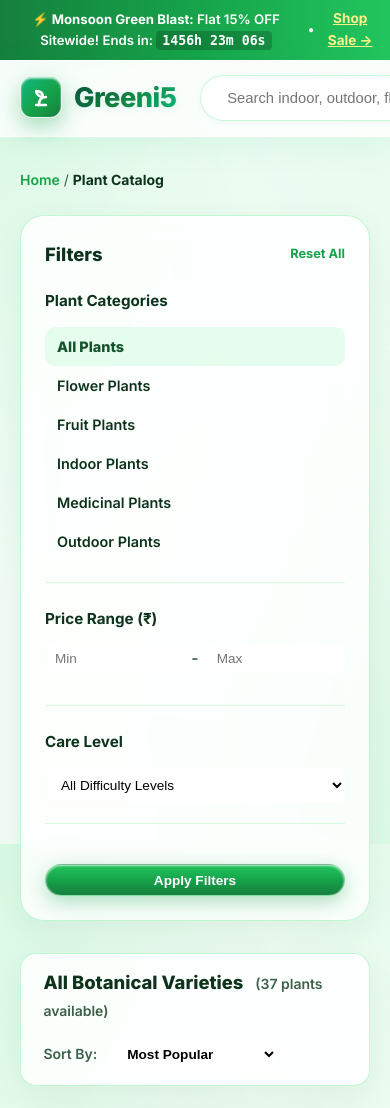
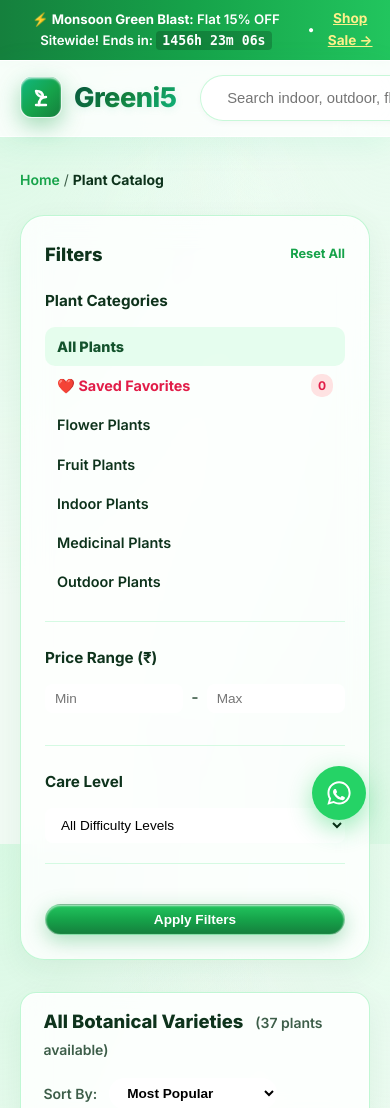
Before and after one commit to krishnavamsi1201/greeni5, a Flask app: page /catalog in a window 390 px wide; the page is wider, and only the part inside the window is pictured. Shown: the top 1108 px of that part. Run offline with Flask 3, Linux system fonts and the light colour scheme; data comes from the database, SQL or seed files in the repository; both versions use the stored data as it was after the commit.

Commit message:
Fix cart quantity buttons, add catalog wishlist filter, mobile user menu, and floating WhatsApp support

```diff
--- a/static/css/style.css
+++ b/static/css/style.css
@@ -1397,3 +1397,35 @@ img {
   .stepper-line { display: none; }
   .footer-grid { grid-template-columns: 1fr; }
 }
+
+/* Floating WhatsApp Support Button */
+.floating-whatsapp-btn {
+  position: fixed;
+  bottom: 24px;
+  right: 24px;
+  width: 54px;
+  height: 54px;
+  background: #25d366;
+  border-radius: 50%;
+  display: flex;
+  align-items: center;
+  justify-content: center;
+  box-shadow: 0 8px 24px rgba(37, 211, 102, 0.45);
+  z-index: 99999;
+  transition: all 0.3s cubic-bezier(0.16, 1, 0.3, 1);
+  text-decoration: none;
+}
+
+.floating-whatsapp-btn:hover {
+  transform: scale(1.1) translateY(-3px);
+  box-shadow: 0 12px 28px rgba(37, 211, 102, 0.6);
+  background: #20ba59;
+}
+
+/* Mobile user dropdown toggle */
+.user-menu-wrap.open .dropdown-menu {
+  display: block !important;
+  opacity: 1 !important;
+  pointer-events: auto !important;
+  transform: translateY(0) !important;
+}
--- a/static/js/main.js
+++ b/static/js/main.js
@@ -165,9 +165,74 @@ document.addEventListener("DOMContentLoaded", () => {
       if (list.length === 0) {
         e.preventDefault();
         window.showToast("Your wishlist is currently empty! Click ❤️ on any plant to save it.", "warning", false);
+      } else if (window.location.pathname.includes("/catalog")) {
+        e.preventDefault();
+        window.location.hash = "wishlist";
+        applyWishlistFilter();
       }
-      // If items exist and we are on catalog, scroll to first saved or filter
     });
+  }
+
+  // Wishlist Filter on Catalog Page
+  function applyWishlistFilter() {
+    const list = getWishlist();
+    const productCards = document.querySelectorAll(".product-grid .product-card");
+    const countSpan = document.getElementById("wishlist-filter-count");
+    if (countSpan) countSpan.textContent = list.length;
+
+    const filterBtn = document.getElementById("filter-wishlist-btn");
+    const isWishlistActive = window.location.hash === "#wishlist" || (filterBtn && filterBtn.classList.contains("active"));
+
+    if (filterBtn) {
+      if (isWishlistActive) {
+        filterBtn.classList.add("active");
+        filterBtn.style.background = "#fee2e2";
+      } else {
+        filterBtn.classList.remove("active");
+        filterBtn.style.background = "";
+      }
+    }
+
+    if (isWishlistActive) {
+      let matched = 0;
+      productCards.forEach(card => {
+        const pid = card.id ? card.id.replace("plant-", "") : "";
+        if (list.includes(pid)) {
+          card.style.display = "";
+          matched++;
+        } else {
+          card.style.display = "none";
+        }
+      });
+      if (matched === 0 && list.length > 0) {
+        window.showToast("Saved plants may be on other category pages or out of stock.", "info", false);
+      }
+    }
+  }
+
+  const filterWishlistBtn = document.getElementById("filter-wishlist-btn");
+  if (filterWishlistBtn) {
+    filterWishlistBtn.addEventListener("click", (e) => {
+      e.preventDefault();
+      const list = getWishlist();
+      if (list.length === 0) {
+        window.showToast("Your favorites list is empty! Click ❤️ on any plant to save it.", "warning", false);
+        return;
+      }
+      if (window.location.hash === "#wishlist") {
+        history.pushState("", document.title, window.location.pathname + window.location.search);
+        document.querySelectorAll(".product-grid .product-card").forEach(c => c.style.display = "");
+        filterWishlistBtn.classList.remove("active");
+        filterWishlistBtn.style.background = "";
+      } else {
+        window.location.hash = "wishlist";
+        applyWishlistFilter();
+      }
+    });
+  }
+
+  if (window.location.hash === "#wishlist") {
+    applyWishlistFilter();
   }
 
   updateWishlistBadge();
@@ -328,6 +393,9 @@ document.addEventListener("DOMContentLoaded", () => {
 
   // 6. Quantity Stepper Controls
   document.querySelectorAll(".qty-btn").forEach(btn => {
+    // If it's a submit button inside a form (e.g. cart page update_cart), allow standard form submission!
+    if (btn.type === "submit") return;
+
     btn.addEventListener("click", (e) => {
       e.preventDefault();
       const parent = btn.parentElement;
@@ -346,6 +414,19 @@ document.addEventListener("DOMContentLoaded", () => {
       input.dispatchEvent(new Event("change"));
     });
   });
+
+  // Mobile User Dropdown Menu Toggle
+  const userMenuBtn = document.querySelector(".user-menu-btn");
+  const userMenuWrap = document.querySelector(".user-menu-wrap");
+  if (userMenuBtn && userMenuWrap) {
+    userMenuBtn.addEventListener("click", (e) => {
+      e.stopPropagation();
+      userMenuWrap.classList.toggle("open");
+    });
+    document.addEventListener("click", () => {
+      userMenuWrap.classList.remove("open");
+    });
+  }
 
   // 7. Saved Address autofill on checkout page
   const addressSelect = document.getElementById("saved-address-selector");
--- a/templates/base.html
+++ b/templates/base.html
@@ -237,6 +237,18 @@
     </div>
   </footer>
 
+  <!-- Floating WhatsApp Support Button -->
+  <a href="https://wa.me/919876543210?text=Hello%20Greeni5!%20I%20have%20a%20question%20about%20your%20plants."
+     target="_blank"
+     rel="noopener noreferrer"
+     class="floating-whatsapp-btn"
+     title="Chat with Botanical Expert on WhatsApp"
+     aria-label="Chat on WhatsApp">
+    <svg width="28" height="28" viewBox="0 0 24 24" fill="#ffffff">
+      <path d="M12.04 2c-5.46 0-9.91 4.45-9.91 9.91 0 1.75.46 3.45 1.32 4.95L2.05 22l5.25-1.38c1.45.79 3.08 1.21 4.74 1.21 5.46 0 9.91-4.45 9.91-9.91 0-2.65-1.03-5.14-2.9-7.01A9.82 9.82 0 0 0 12.04 2m.01 1.67c2.2 0 4.26.86 5.82 2.42a8.23 8.23 0 0 1 2.41 5.83c0 4.54-3.7 8.24-8.24 8.24-1.48 0-2.93-.4-4.2-1.15l-.3-.18-3.12.82.83-3.04-.2-.31a8.19 8.19 0 0 1-1.26-4.38c0-4.54 3.7-8.24 8.24-8.24m4.52 11.66c-.25-.13-1.47-.72-1.7-.81-.23-.08-.39-.13-.56.13-.17.25-.64.81-.79.97-.14.17-.29.19-.54.06-.25-.13-1.06-.39-2.02-1.24-.74-.66-1.25-1.48-1.39-1.73-.14-.25-.02-.39.11-.51.11-.11.25-.29.37-.44.13-.14.17-.25.25-.42.08-.17.04-.31-.02-.44-.06-.13-.56-1.35-.77-1.85-.2-.49-.41-.42-.56-.43h-.48c-.17 0-.44.06-.67.31-.23.25-.88.86-.88 2.1 0 1.24.9 2.44 1.03 2.61.13.17 1.78 2.71 4.3 3.8 2.53 1.09 2.53.73 2.98.68.46-.04 1.47-.6 1.68-1.18.21-.58.21-1.08.15-1.18-.06-.1-.23-.17-.48-.29z"/>
+    </svg>
+  </a>
+
   <script src="https://unpkg.com/lucide@latest"></script>
   <script src="{{ url_for('static', filename='js/main.js') }}"></script>
 </body>
--- a/templates/cart.html
+++ b/templates/cart.html
@@ -77,7 +77,7 @@
             </div>
 
             <!-- Remove Button -->
-            <a href="{{ url_for('remove_from_cart', cart_key=item.cart_key) }}" title="Remove item" style="color: #94a3b8; hover: color: #dc2626; padding: 0.5rem;">
+            <a href="{{ url_for('remove_from_cart', cart_key=item.cart_key) }}" title="Remove item" style="color: #ef4444; padding: 0.5rem; display: inline-flex; align-items: center; justify-content: center;">
               <i data-lucide="trash-2" style="width: 18px; height: 18px;"></i>
             </a>
           </div>
--- a/templates/catalog.html
+++ b/templates/catalog.html
@@ -37,6 +37,12 @@
             <li>
               <a href="{{ url_for('catalog', sort=current_sort, search=search_query) }}" class="{{ 'active' if not current_category or current_category == 'all' else '' }}">
                 <span>All Plants</span>
+              </a>
+            </li>
+            <li>
+              <a href="javascript:void(0)" id="filter-wishlist-btn" style="color: #e11d48; font-weight: 700; display: flex; justify-content: space-between; align-items: center;">
+                <span>❤️ Saved Favorites</span>
+                <span id="wishlist-filter-count" style="background: #fee2e2; color: #e11d48; font-size: 0.75rem; padding: 2px 7px; border-radius: 10px;">0</span>
               </a>
             </li>
             {% for cat in categories %}
```
Also changed, not shown: greeni5.db.
